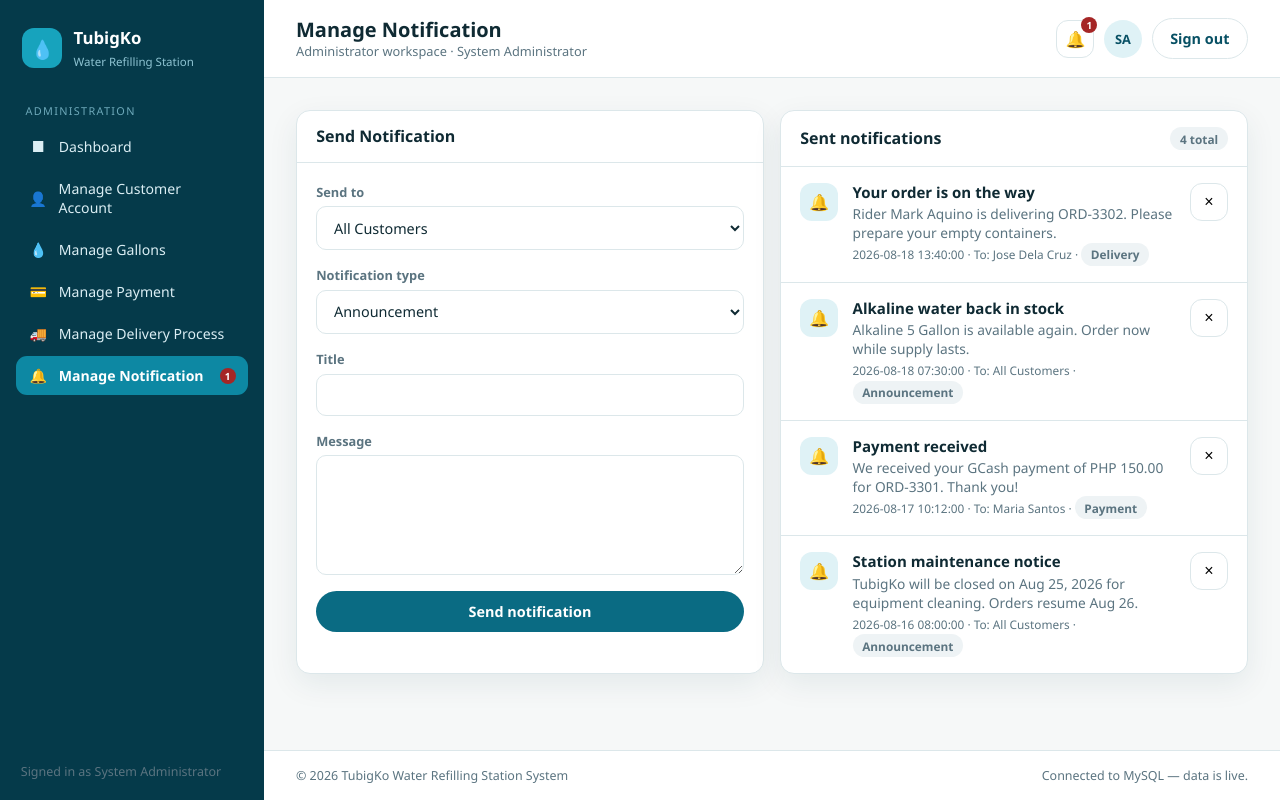
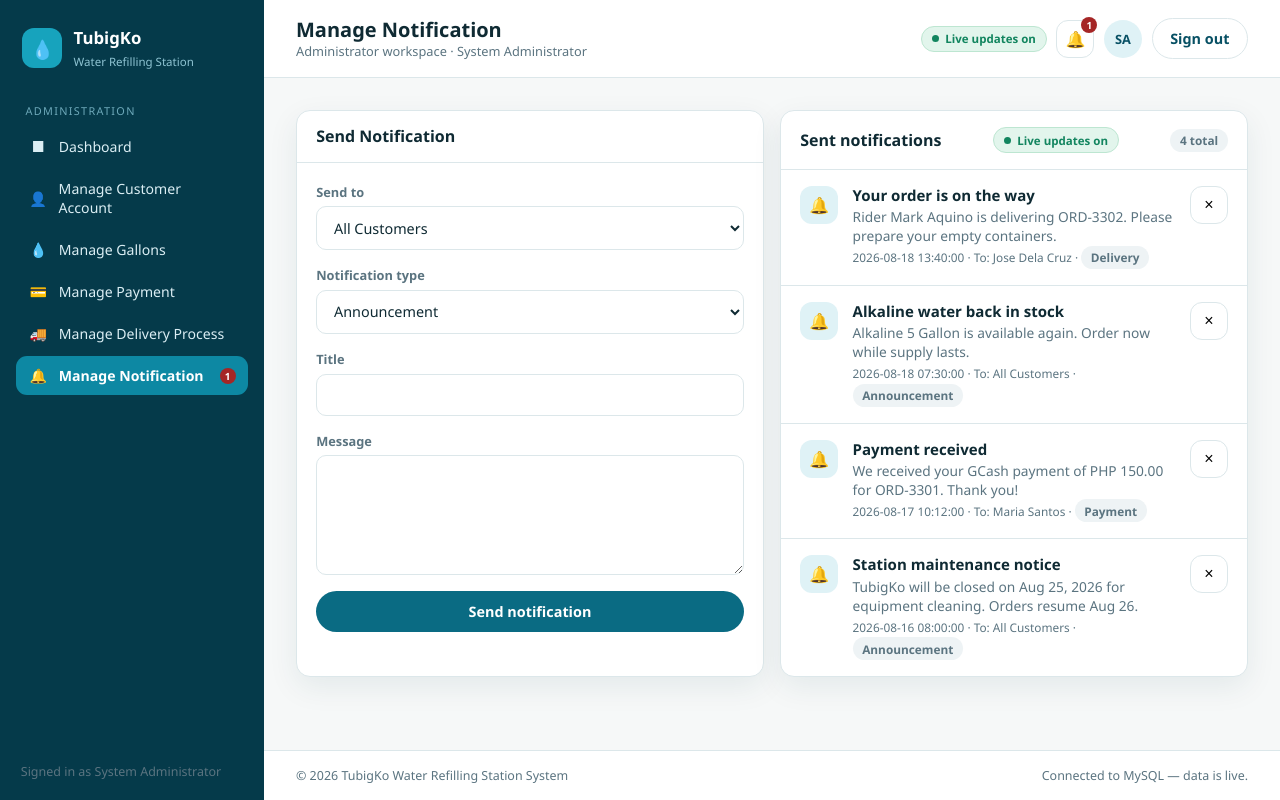
Before and after one commit to RJayBon/TubigKo-System, a PHP site: page /admin/notifications.php in a window 1280 px wide. Run offline with PHP 8.4, Linux system fonts and the light colour scheme; the visitor is signed in with stand-in values (Sample User, id 1); data comes from the database, SQL or seed files in the repository.

Commit message:
Add realtime notification connection status

```diff
--- a/admin/notifications.php
+++ b/admin/notifications.php
@@ -67,7 +67,12 @@ $NOTIFICATIONS = load_notifications();
   </section>
 
   <section class="card">
-    <div class="card__head"><h3>Sent notifications</h3><span class="spacer badge"><?= count($NOTIFICATIONS) ?> total</span></div>
+    <div class="card__head"><h3>Sent notifications</h3>
+      <span class="realtime-status realtime-status--checking notification-live-status" data-notification-status role="status" aria-live="polite">
+        <span class="realtime-status__dot" aria-hidden="true"></span><span data-notification-status-text>Checking updates...</span>
+      </span>
+      <span class="spacer badge"><?= count($NOTIFICATIONS) ?> total</span>
+    </div>
     <div>
       <?php if (!$NOTIFICATIONS): ?><p class="empty">No notifications sent yet.</p><?php endif; ?>
       <?php foreach ($NOTIFICATIONS as $n): ?>
--- a/assets/css/style.css
+++ b/assets/css/style.css
@@ -201,4 +201,16 @@ textarea{min-height:120px;resize:vertical}
 .flash--error{background:var(--bad-bg);color:var(--bad);border-color:var(--bad)}
 .flash--info{background:var(--aqua-100);color:var(--aqua-800);border-color:var(--aqua-500)}
 .notif-count{position:absolute;top:-4px;right:-4px;min-width:16px;height:16px;padding:0 3px;border-radius:999px;background:var(--bad);color:#fff;font-size:.62rem;font-weight:800;line-height:16px;text-align:center}
+.realtime-status{display:inline-flex;align-items:center;gap:.4rem;padding:.28rem .62rem;border:1px solid var(--line);border-radius:999px;background:#f7fafb;color:var(--ink-soft);font-size:.72rem;font-weight:700;white-space:nowrap}
+.realtime-status__dot{width:7px;height:7px;border-radius:50%;background:var(--warn);flex:none}
+.realtime-status--checking{background:var(--warn-bg);color:var(--warn);border-color:#f0d69d}
+.realtime-status--checking .realtime-status__dot{animation:realtime-pulse 1.1s ease-in-out infinite;background:var(--warn)}
+.realtime-status--connected{background:var(--ok-bg);color:var(--ok);border-color:#bde6d1}
+.realtime-status--connected .realtime-status__dot{background:var(--ok)}
+.realtime-status--offline{background:var(--bad-bg);color:var(--bad);border-color:#edbcbc}
+.realtime-status--offline .realtime-status__dot{background:var(--bad)}
+.notification-live-status{margin-left:auto}
+@keyframes realtime-pulse{0%,100%{opacity:.35;transform:scale(.85)}50%{opacity:1;transform:scale(1.15)}}
+@media (max-width:700px){.topbar__right .realtime-status{max-width:32px;padding:.45rem;overflow:hidden}.topbar__right .realtime-status span[data-notification-status-text]{display:none}.notification-live-status{order:3;margin-left:0}}
+@media (prefers-reduced-motion:reduce){.realtime-status--checking .realtime-status__dot{animation:none}}
 .field small.hint{display:block;margin-top:.25rem;color:var(--ink-soft);font-weight:500}
--- a/assets/js/app.js
+++ b/assets/js/app.js
@@ -264,6 +264,20 @@
     var lastLatestId = null;
     var requestInFlight = false;
 
+    function setConnectionState(state, label) {
+      document.querySelectorAll("[data-notification-status]").forEach(function (status) {
+        status.classList.remove("realtime-status--checking", "realtime-status--connected", "realtime-status--offline");
+        status.classList.add("realtime-status--" + state);
+        var text = status.querySelector("[data-notification-status-text]");
+        if (text) text.textContent = label;
+        status.title = state === "connected"
+          ? "Notification updates are connected"
+          : state === "offline"
+            ? "Notification updates are unavailable; retrying automatically"
+            : "Checking for new notifications";
+      });
+    }
+
     function updateNotificationBadges(unreadCount) {
       var count = Math.max(0, Number(unreadCount) || 0);
       document.querySelectorAll("[data-notification-count]").forEach(function (badge) {
@@ -277,6 +291,7 @@
     function refreshNotifications() {
       if (requestInFlight || document.visibilityState !== "visible") return;
       requestInFlight = true;
+      setConnectionState("checking", "Checking updates...");
 
       fetch(feedUrl, {
         method: "GET",
@@ -289,7 +304,8 @@
           return response.json();
         })
         .then(function (data) {
-          if (!data || data.ok !== true) return;
+          if (!data || data.ok !== true) throw new Error("Invalid notification feed");
+          setConnectionState("connected", "Live updates on");
           updateNotificationBadges(data.unread_count);
 
           if (onNotificationPage && lastLatestId !== null && Number(data.latest_id) !== lastLatestId) {
@@ -299,6 +315,7 @@
           lastLatestId = Number(data.latest_id) || 0;
         })
         .catch(function () {
+          setConnectionState("offline", "Offline - retrying");
           // A temporary network error should not interrupt the rest of the UI.
         })
         .finally(function () {
--- a/includes/header.php
+++ b/includes/header.php
@@ -36,6 +36,9 @@ $__unread = $__me ? (int)(db_one(
         <p class="topbar__sub"><?= $ROLE === 'admin' ? 'Administrator workspace' : 'Customer workspace' ?><?= $__me ? ' &middot; ' . e($__me['full_name']) : '' ?></p>
       </div>
       <div class="topbar__right">
+        <span class="realtime-status realtime-status--checking" data-notification-status role="status" aria-live="polite" title="Notification updates are being checked">
+          <span class="realtime-status__dot" aria-hidden="true"></span><span data-notification-status-text>Checking updates...</span>
+        </span>
         <a class="icon-btn" href="<?= $BASE ?>/<?= $ROLE ?>/notifications.php" aria-label="Notifications" style="position:relative">
           &#128276;<span class="notif-count" data-notification-count<?= $__unread > 0 ? '' : ' hidden' ?>><?= $__unread > 9 ? '9+' : $__unread ?></span>
         </a>
```
Also changed, not shown: customer/notifications.php (+6 -3 lines).
